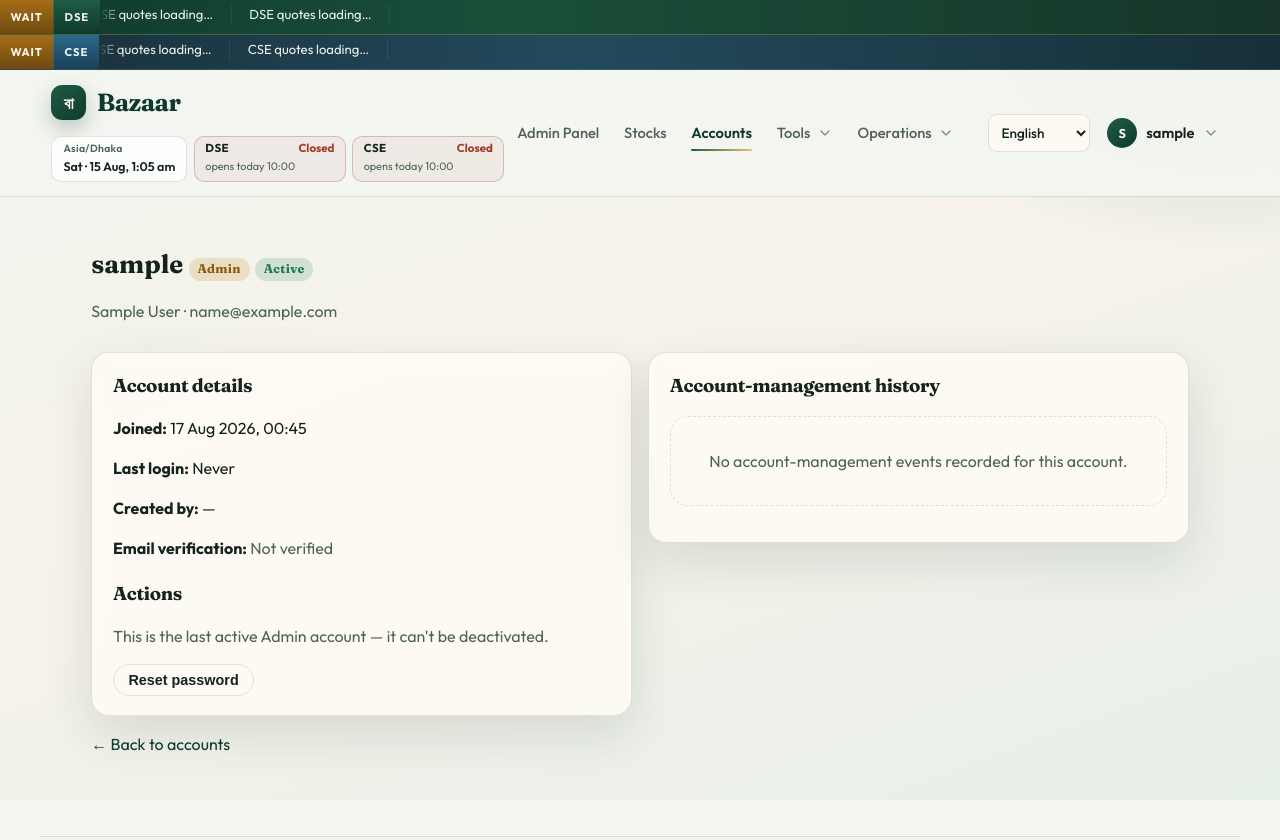
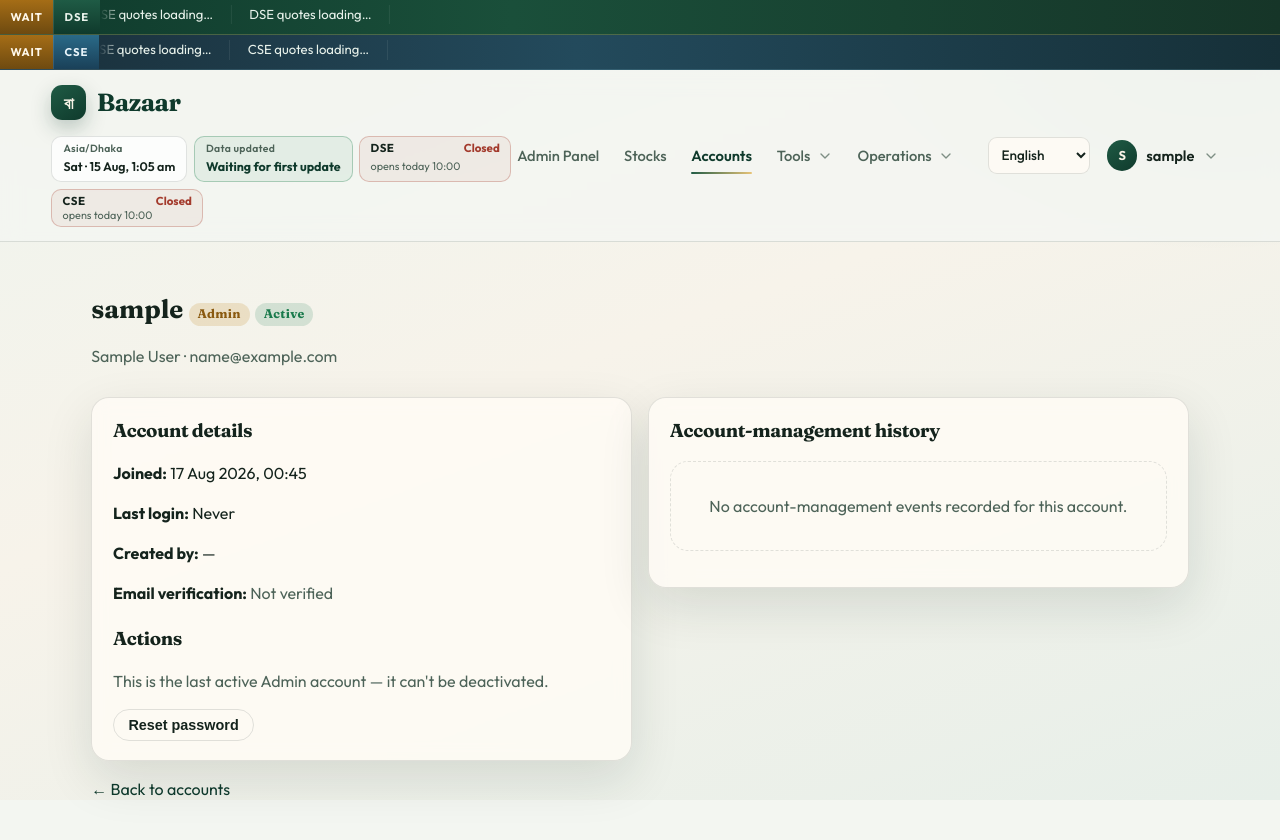
Before and after one commit to istiaque-bn/bazaar-market-analyzer, a Django app: page /accounts/manage/1/ in a window 1280 px wide. Shown: the top 840 px of the page. Run offline with Django 5.2, Linux system fonts and the light colour scheme; the visitor is signed in with stand-in values (Sample User, id 1); data comes from the database, SQL or seed files in the repository; data that the repository does not hold is empty; parts of the project's set-up code (start-up, migrations or seed data) failed here and were passed over.

Commit message:
Show market data update time sitewide

```diff
--- a/market/context_processors.py
+++ b/market/context_processors.py
@@ -55,6 +55,7 @@ def market_nav(request):
     from market.models import AnalysisResult, Exchange, MarketSnapshot, PriceHistory, Stock
     from market.services.exchange_config import enabled_exchanges
     from market.services.market_hours import both_exchanges_status
+    from market.services.autosync import get_last_success_at
     from market.services.screener import screen_summary
 
     enabled = enabled_exchanges()
@@ -119,6 +120,9 @@ def market_nav(request):
         "project_timezone": settings.TIME_ZONE,
         "local_now": local_now,
         "local_now_display": local_now.strftime("%a %d %b · %I:%M %p").lstrip("0").replace(" 0", " "),
+        # This is the last completed market-sync time, not the page-render
+        # time, so every page can state exactly how fresh its prices are.
+        "market_data_updated_at": get_last_success_at(),
         "active_nav": _active_nav(request),
         "enabled_exchanges": enabled,
         "dse_enabled": dse_on,
--- a/static/css/bazaar.css
+++ b/static/css/bazaar.css
@@ -242,6 +242,29 @@ a:hover { color: var(--gold); }
   font-size: 0.78rem;
   font-weight: 600;
   color: var(--ink);
+  white-space: nowrap;
+}
+.market-data-freshness {
+  display: flex;
+  flex-direction: column;
+  justify-content: center;
+  gap: 0.1rem;
+  padding: 0.28rem 0.7rem;
+  border-radius: 10px;
+  border: 1px solid rgba(26, 122, 76, 0.3);
+  background: rgba(26, 122, 76, 0.07);
+  min-width: 8.8rem;
+}
+.market-data-freshness-label {
+  font-size: 0.65rem;
+  letter-spacing: 0.03em;
+  color: var(--muted);
+  font-weight: 600;
+}
+.market-data-freshness-time {
+  font-size: 0.78rem;
+  font-weight: 700;
+  color: var(--forest-deep);
   white-space: nowrap;
 }
 .market-status-chip {
--- a/static/js/ticker.js
+++ b/static/js/ticker.js
@@ -81,9 +81,8 @@
   }
 
   function updateDataLastUpdated(sync) {
-    const el = document.getElementById("dataLastUpdated");
-    if (!el || !sync || !sync.last_success) return;
-    if (el.dataset.iso === sync.last_success) return; // no change since last render
+    const elements = document.querySelectorAll(".data-last-updated, #dataLastUpdated");
+    if (!elements.length || !sync || !sync.last_success) return;
     try {
       const fmt = new Intl.DateTimeFormat("en-GB", {
         timeZone: "Asia/Dhaka",
@@ -96,8 +95,11 @@
       });
       const parts = {};
       fmt.formatToParts(new Date(sync.last_success)).forEach((p) => { parts[p.type] = p.value; });
-      el.textContent = `${parts.day} ${parts.month} ${parts.year}, ${parts.hour}:${parts.minute}`;
-      el.dataset.iso = sync.last_success;
+      elements.forEach((el) => {
+        if (el.dataset.iso === sync.last_success) return;
+        el.textContent = `${parts.day} ${parts.month} ${parts.year}, ${parts.hour}:${parts.minute}`;
+        el.dataset.iso = sync.last_success;
+      });
     } catch (_) {
       /* keep existing text */
     }
--- a/templates/base.html
+++ b/templates/base.html
@@ -99,6 +99,10 @@
           <div class="local-clock" title="Project timezone: {{ project_timezone }}">
             <span class="local-clock-tz">{{ project_timezone }}</span>
             <span class="local-clock-time" id="localClockTime">{{ local_now_display }}</span>
+          </div>
+          <div class="market-data-freshness" title="Time of the most recent successful market-data fetch">
+            <span class="market-data-freshness-label">{% translate "Data updated" %}</span>
+            <span class="market-data-freshness-time data-last-updated" data-iso="{% if market_data_updated_at %}{{ market_data_updated_at|date:'c' }}{% endif %}">{% if market_data_updated_at %}{{ market_data_updated_at|date:"d M, H:i" }}{% else %}{% translate "Waiting for first update" %}{% endif %}</span>
           </div>
           <div class="market-status-chip {% if market_hours.dse.is_open %}is-open{% else %}is-closed{% endif %}" data-ex="DSE">
             <span class="ms-ex">DSE</span>
```
